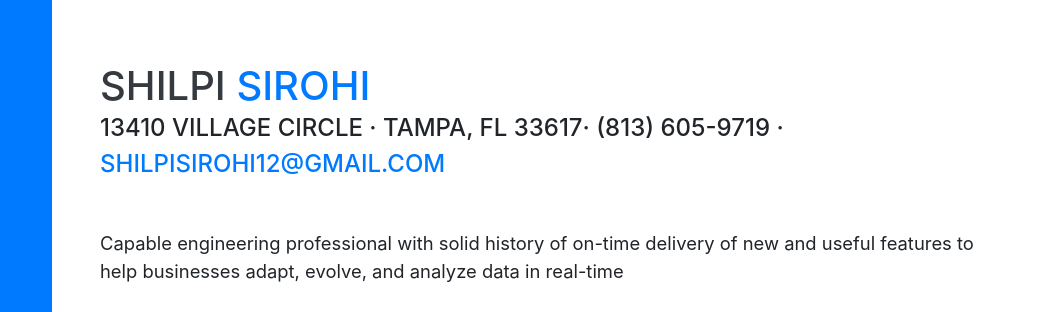
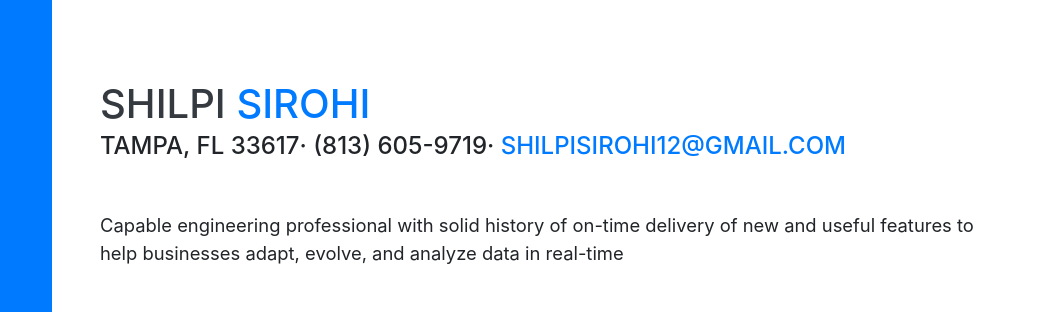
Before and after one commit to shilpisirohi12/shilpisirohi12.github.io, a website with bundled scripts: page index.html in a window 1280 px wide. Shown: the part 174-486 px from the top of the page, 220-1280 px from the left. Built offline with nearby package versions, Linux system fonts and the light colour scheme; a web font is replaced by a local one.

Commit message:
updating header

```diff
--- a/index.html
+++ b/index.html
@@ -68,7 +68,7 @@
         <h1 class="mb-0">Shilpi
           <span class="text-primary">Sirohi</span>
         </h1>
-        <div class="subheading mb-5">13410 Village Circle · Tampa, FL  33617· (813) 605-9719 ·
+        <div class="subheading mb-5">Tampa, FL  33617· (813) 605-9719·
           <a href="mailto:shilpisirohi12@gmail.com">shilpisirohi12@gmail.com</a>
         </div>
         <p class="lead mb-5">Capable engineering professional with solid history of on-time delivery of new and useful features to help businesses adapt, evolve, and analyze data in real-time</p>
```
